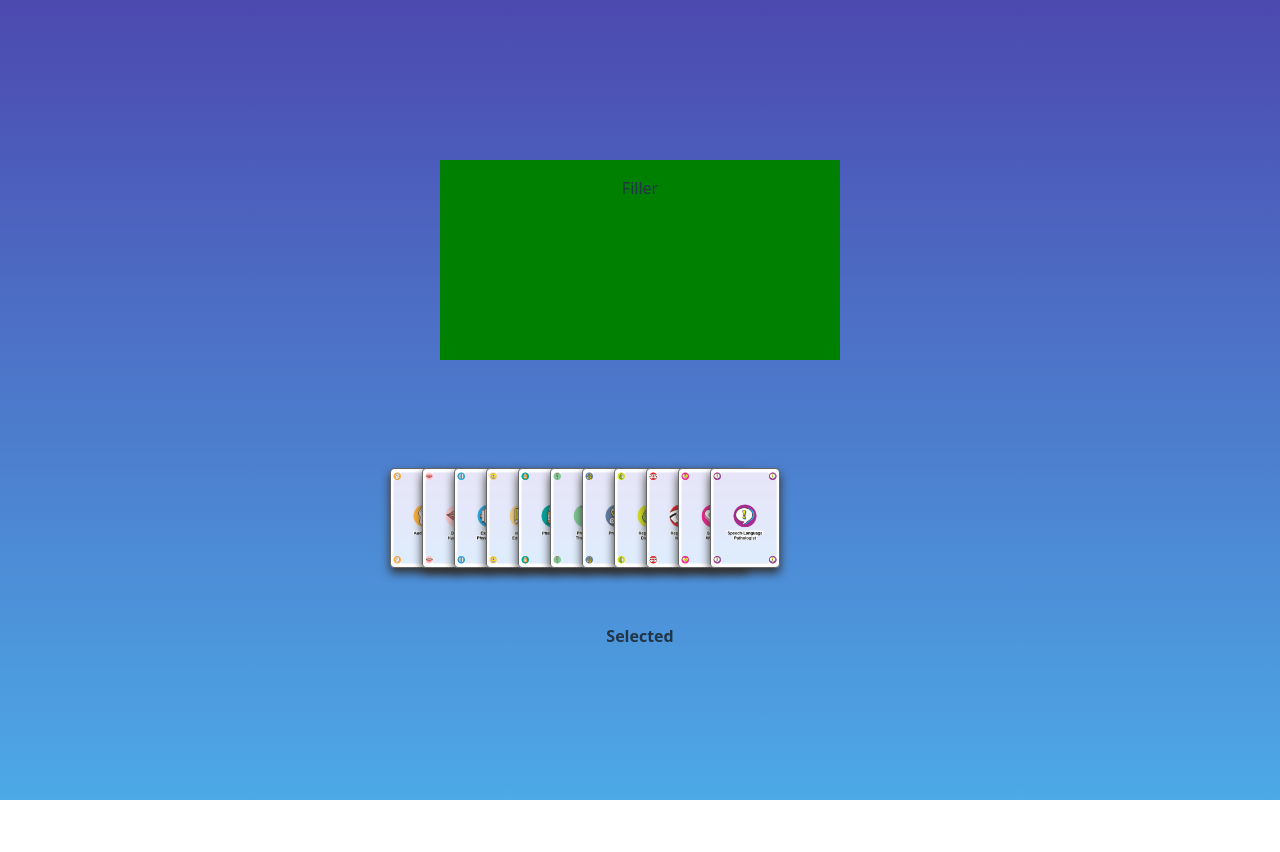
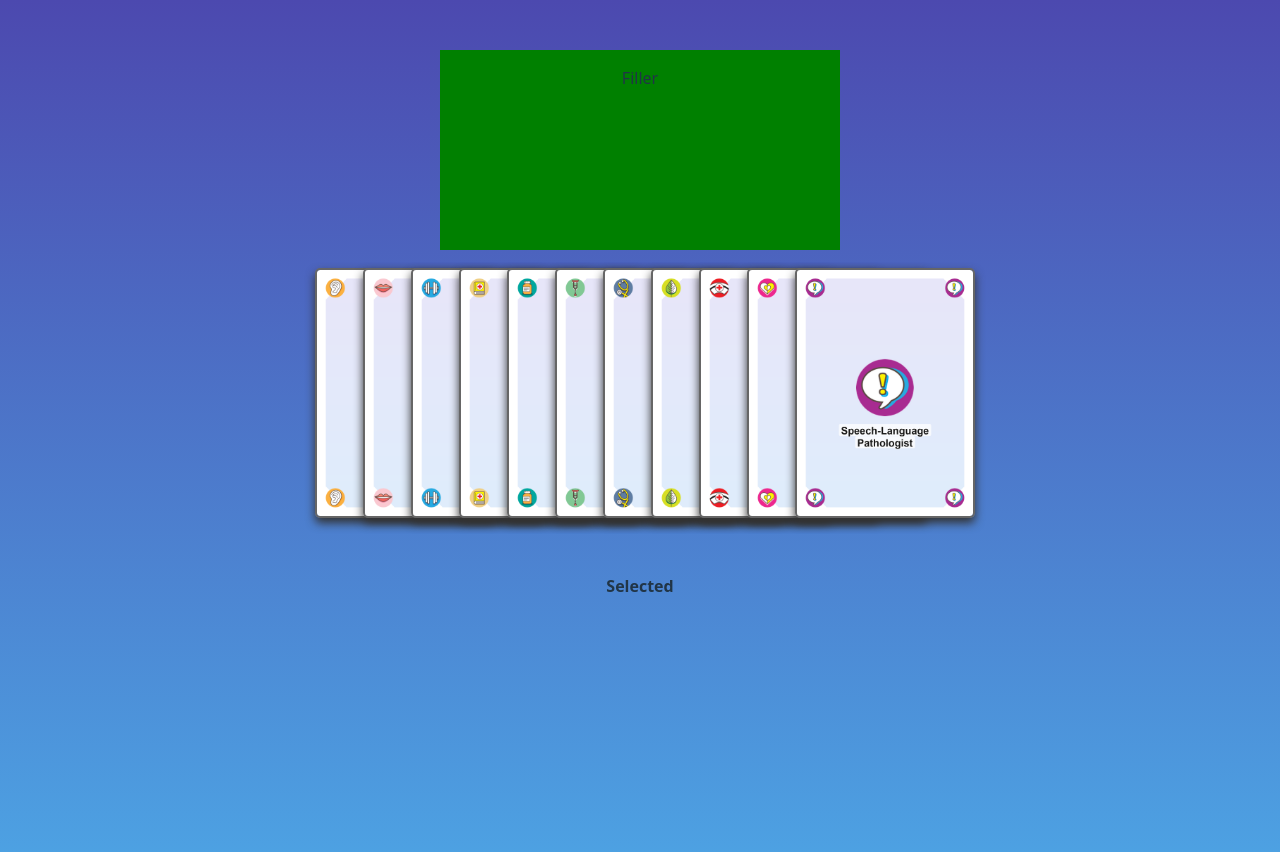
Before and after one commit to videlais/react-testing, a React (Vite) app in the folder my-react-app/: page / in a window 1280 px wide. Shown: the top 852 px of the page. Before the commit the page ends 800 px from the top, so only its background shows below. Built offline with nearby package versions, Linux system fonts and the light colour scheme.

Commit message:
trying to center the cards on the screen

```diff
--- a/my-react-app/src/Play/Player/Card/index.css
+++ b/my-react-app/src/Play/Player/Card/index.css
@@ -14,34 +14,19 @@
 /*--------below is the playing card css--------*/
 /*https://github.com/selfthinker/CSS-Playing-Cards*/
 .playingCards{
-    margin: 0 auto;
-    width: 50%;
-     background: none;
-    border: none;
+    margin: 60px auto;
+    width: 650px;
+    background: none;
+    /*border: 2px solid greenyellow; just for testing*/
     padding: 0;
     cursor: pointer;
     display: inline-block;
 }
 
-.playingCards .card {
-    display: inline-block;
-    width: 1em; height: 4em;
-    border: 1px solid #666; border-radius: .3em;
-    -moz-border-radius: .3em; -webkit-border-radius: .3em; -khtml-border-radius: .3em;
-    margin: 0 .5em .5em 0;
-    text-align: center;
-    font-size: 1em; /* @change: adjust this value to make bigger or smaller cards */
-    position: relative;
-    background-color: #ffffff;
-    -moz-box-shadow: 0 5px 10px #333; -webkit-box-shadow: 0 5px 10px #333; box-shadow: 0 5px 10px #333;
-    bottom: 0;
-    transition: bottom ease 0.25s;
-}
-
 /* Comprehensive styles for checkbox inputs */
 .playingCards .card-checkbox {
-    width: 70px !important;
-    height: 100px !important;
+    width: 180px !important;
+    height: 250px !important;
     background-color: transparent !important;
     background-size: cover !important;
     background-position: center center !important;
@@ -51,8 +36,8 @@
     appearance: none !important;
     -webkit-appearance: none !important;
     -moz-appearance: none !important;
-    border: 1px solid #666 !important;
-    border-radius: 0.3em !important;
+    border: 2px solid #666 !important;
+    border-radius: 5px !important;
     cursor: pointer !important;
     display: block !important;
     margin: 0 !important;
@@ -74,7 +59,7 @@
 /* Checkbox hover state */
 .playingCards .card-checkbox:hover {
     bottom: 20px !important;
-    border: 2px solid #7dff45 !important;
+    border: 3px solid #7dff45 !important;
     z-index: 3 !important;
 }
 
@@ -139,13 +124,13 @@
     bottom: 0;
 }
 .playingCards ul.hand li:nth-child(1)  { left: 0; }
-.playingCards ul.hand li:nth-child(2)  { left: 2em; }
-.playingCards ul.hand li:nth-child(3)  { left: 4em; }
-.playingCards ul.hand li:nth-child(4)  { left: 6em; }
-.playingCards ul.hand li:nth-child(5)  { left: 8em; }
-.playingCards ul.hand li:nth-child(6)  { left: 10em; }
-.playingCards ul.hand li:nth-child(7)  { left: 12em; }
-.playingCards ul.hand li:nth-child(8)  { left: 14em; }
-.playingCards ul.hand li:nth-child(9)  { left: 16em; }
-.playingCards ul.hand li:nth-child(10) { left: 18em; }
-.playingCards ul.hand li:nth-child(11) { left: 20em; }
+.playingCards ul.hand li:nth-child(2)  { left: 3em; }
+.playingCards ul.hand li:nth-child(3)  { left: 6em; }
+.playingCards ul.hand li:nth-child(4)  { left: 9em; }
+.playingCards ul.hand li:nth-child(5)  { left: 12em; }
+.playingCards ul.hand li:nth-child(6)  { left: 15em; }
+.playingCards ul.hand li:nth-child(7)  { left: 18em; }
+.playingCards ul.hand li:nth-child(8)  { left: 21em; }
+.playingCards ul.hand li:nth-child(9)  { left: 24em; }
+.playingCards ul.hand li:nth-child(10) { left: 27em; }
+.playingCards ul.hand li:nth-child(11) { left: 30em; }
--- a/my-react-app/src/Play/Player/index.css
+++ b/my-react-app/src/Play/Player/index.css
@@ -1,6 +1,8 @@
 .PlayerWrapper{
-    width: 1000px;
-    height: 250px;
+    width: 100%;
+    height: 600px;
     border-radius: 10px;
     justify-content: center;
+    margin: 0;
+    padding: 0;
 }
```
Also changed, not shown: my-react-app/src/Play/Player/Score/index.jsx (+10 -0 lines).
